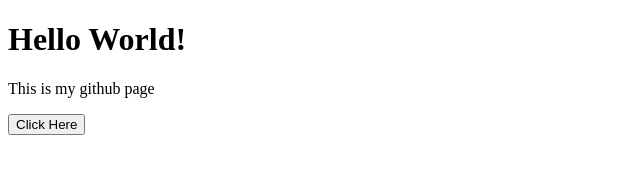
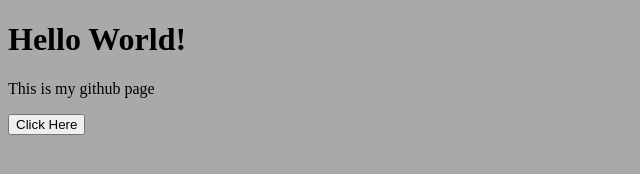
Before and after one commit to ethanconrad/ethanconrad.github.io, a plain HTML site: page index.html in a window 1280 px wide. Shown: the whole page, without its empty margins (0-640 px from the left). Drawn offline with Linux system fonts and the light colour scheme.

Commit message:
added style.css

```diff
--- a/index.html
+++ b/index.html
@@ -2,6 +2,7 @@
 <html>
 
 <head>
+	<link rel="stylesheet" href="style.css">
 	<title>Ethan Conrad</title>
 </head>
 
--- /dev/null
+++ b/style.css
@@ -0,0 +1,3 @@
+body {
+	background-color: darkgray;
+}
```
